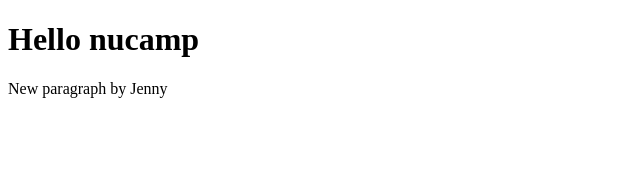
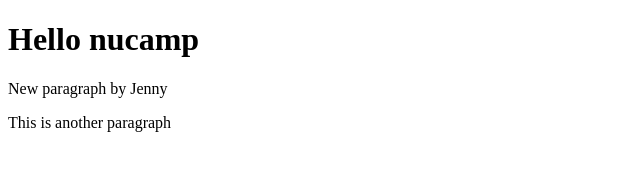
Before and after one commit to GSalgadoGit/git-test, a website: page index.html in a window 1280 px wide. Shown: the whole page, without its empty margins (0-640 px from the left). Drawn offline with Linux system fonts and the light colour scheme.

```diff
--- a/index.html
+++ b/index.html
@@ -9,6 +9,7 @@
 <body>
     <h1>Hello nucamp</h1>
     <p>New paragraph by Jenny</p>
+    <p>This is another paragraph</p>
 </body>
 <!--
 git add .
@@ -23,5 +24,10 @@
 git push -u origin master
 -- This is to copy a file from the main repository (Github)
 git clone https://github.com/GSalgadoGit/git-test.git
+
+=================================================
+npm init generates a package.json (Bash command)
+npm install lite-server --save-dev
+npm start
 -->
 </html>
```
Also changed, not shown: package.json (added, +25 -0 lines), 2 other files.
